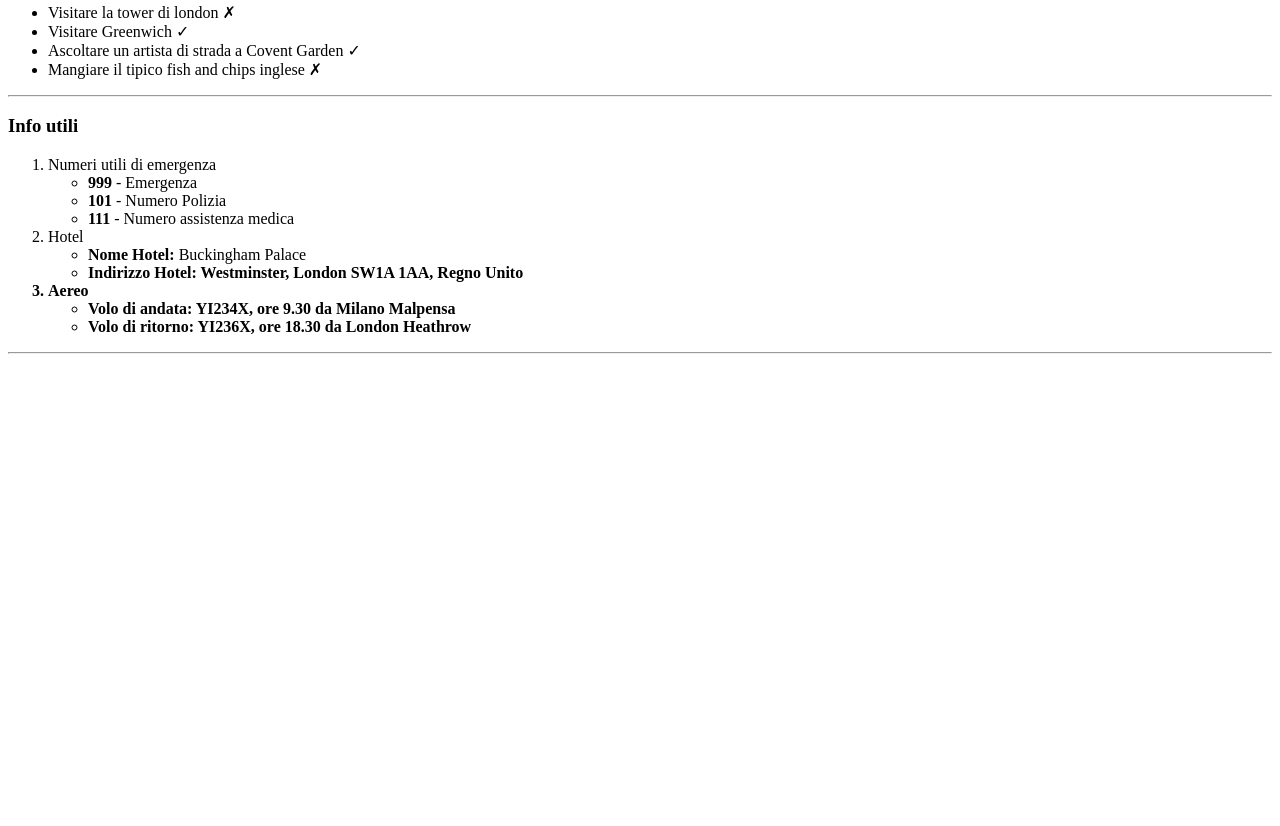
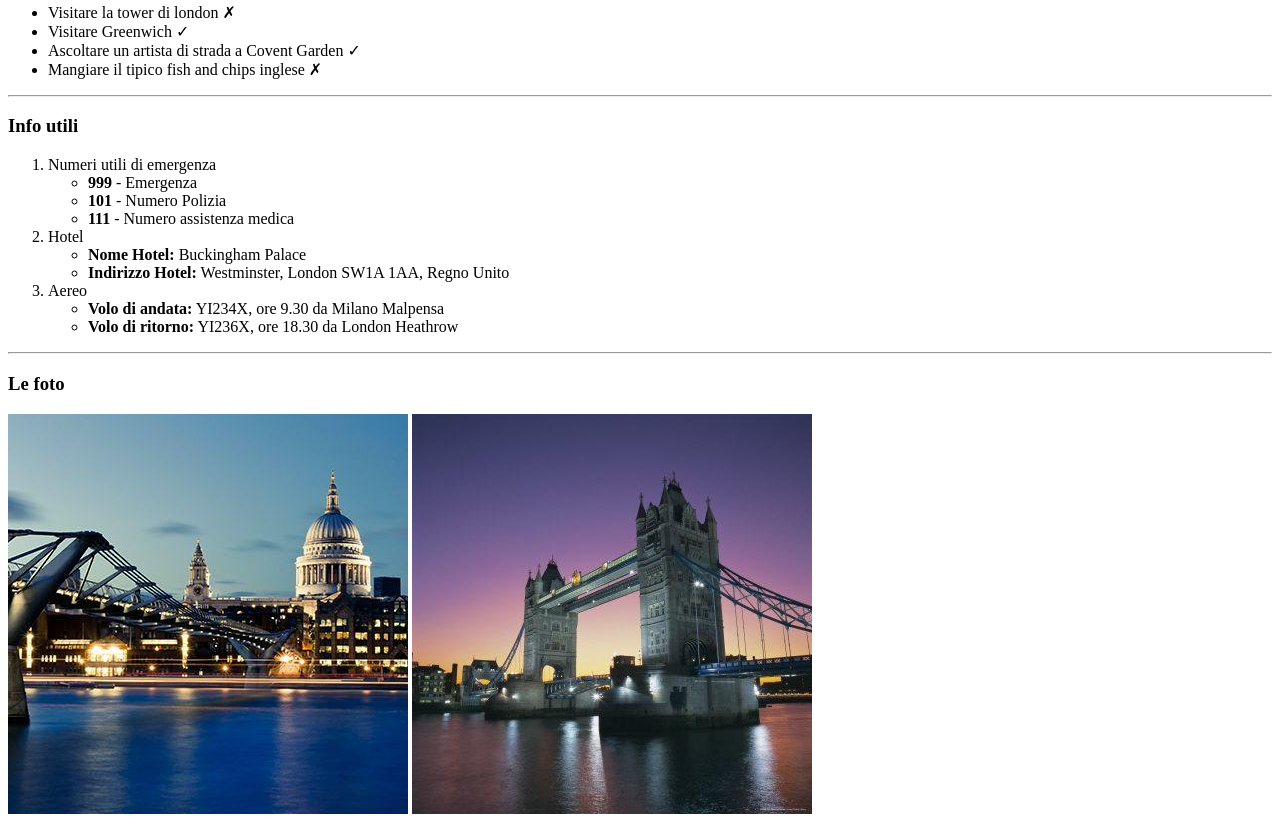
Before and after one commit to DavideTumolo11/htmlcss-hello, a plain HTML site: page html-london-trip/index.html in a window 1280 px wide. Shown: the part 926-1752 px from the top of the page. Before the commit the page ends 1288 px from the top, so only its background shows below. Drawn offline with Linux system fonts and the light colour scheme.

Commit message:
Complete

```diff
--- a/html-london-trip/index.html
+++ b/html-london-trip/index.html
@@ -110,7 +110,7 @@
 
                 <ul>
                     <li> <strong>Nome Hotel:</strong> Buckingham Palace</li>
-                    <li> <strong>Indirizzo Hotel:<Strong> Westminster, London SW1A 1AA, Regno Unito</li>
+                    <li> <strong>Indirizzo Hotel:</Strong> Westminster, London SW1A 1AA, Regno Unito</li>
                 </ul>
 
                 <li>Aereo</li>
@@ -130,6 +130,10 @@
 
         <div>
 
+            <h3>Le foto</h3>
+
+            <img src="img/london-400x400-compressor_0.jpg" alt="">
+            <img src="img/evening-tower-bridge-and-river-thames-london_u-L-P2QVZJ0.jpg" alt="">
         </div>
 
 
```
